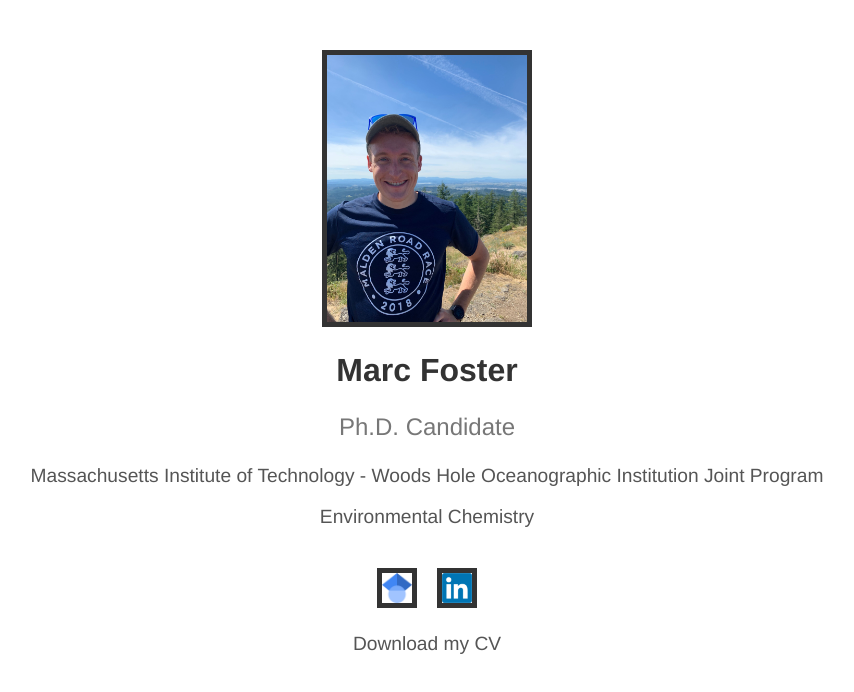
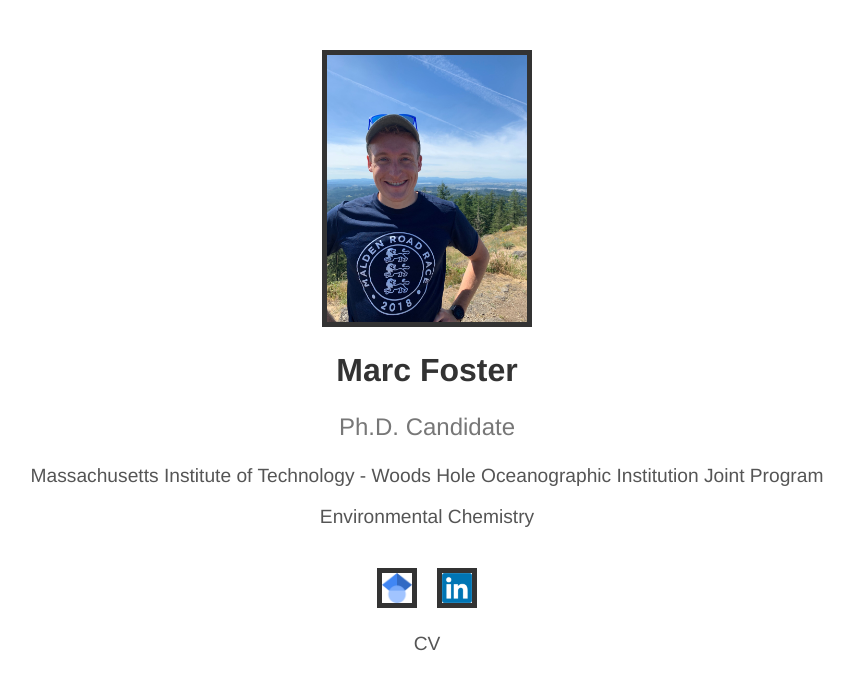
Before and after one commit to marcjofoster/marcjofoster.github.io, a plain HTML site: page index.html in a window 1280 px wide. Shown: the whole page, without its empty margins (213-1067 px from the left). Drawn offline with Linux system fonts and the light colour scheme.

Commit message:
Update index.html

```diff
--- a/index.html
+++ b/index.html
@@ -79,7 +79,7 @@
   </div>
 
   <!-- CV Link -->
-  <a href="Marc_Foster_CV_2025.pdf" target="_blank">Download my CV</a>
+  <a href="Marc_Foster_CV_2025.pdf" target="_blank">CV</a>
 
 </body>
 </html>
```
